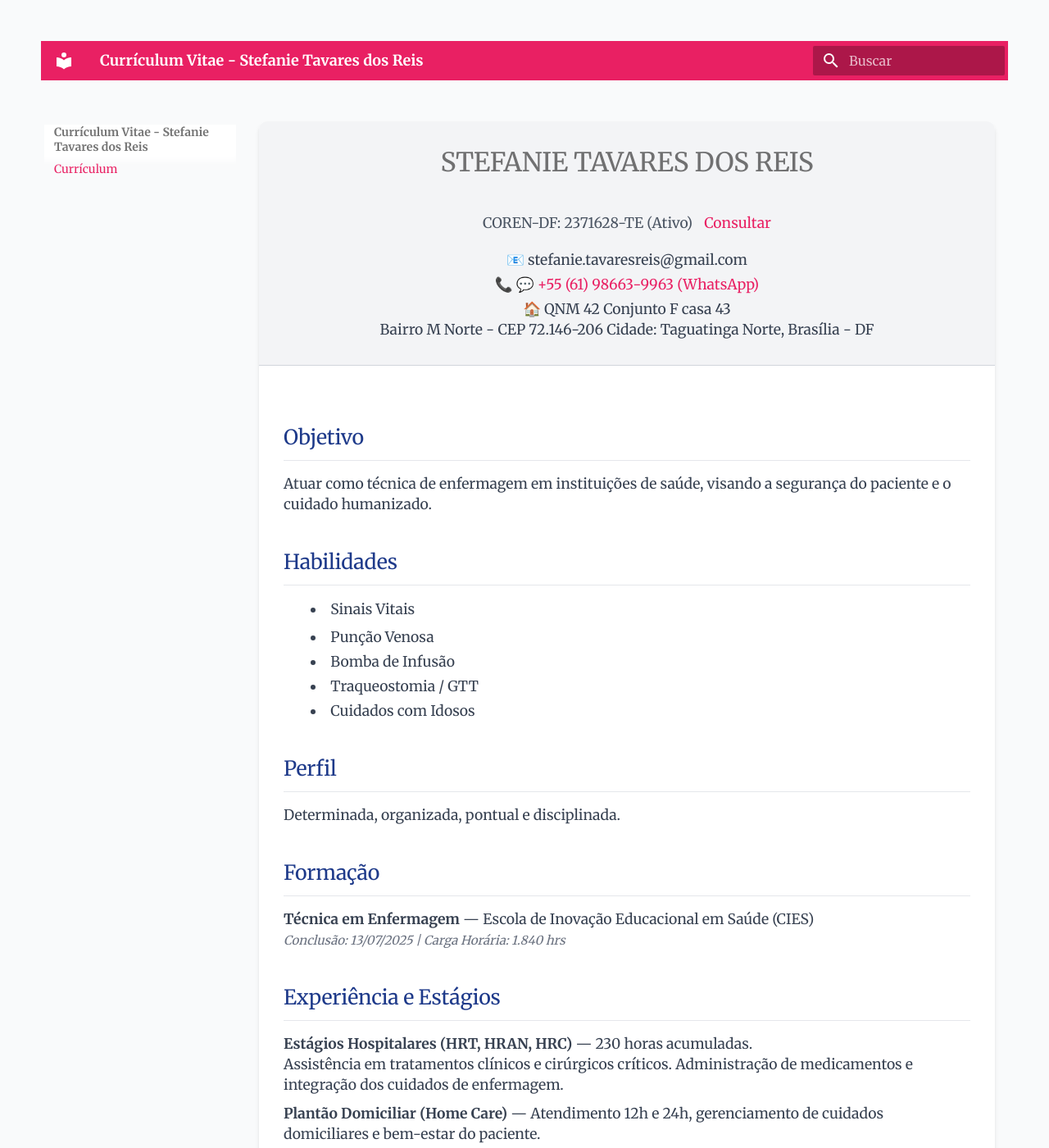
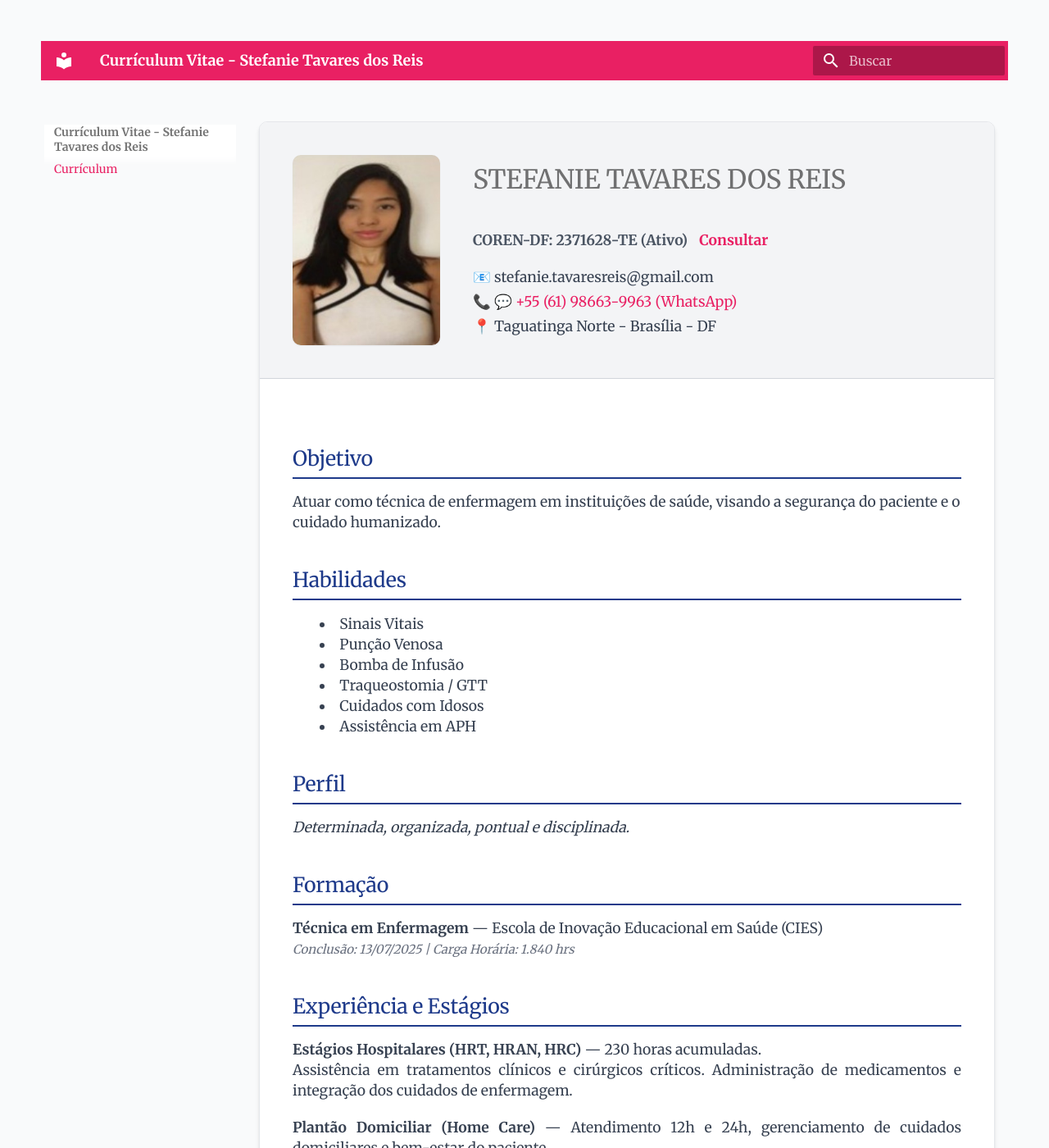
Before and after one commit to vanderlinuxcode/stefanie, an MkDocs documentation site: the page built from docs/index.md, in a window 1280 px wide and 1400 px high. Shown: the whole window at 82% size. Built offline with MkDocs 1.6.1 and Material for MkDocs 9.7.7, drawn with Linux system fonts in a browser that asks for light colours; nearby versions of some CDN libraries; some of the changed text lies outside the part shown.

Commit message:
Curriculum v2.0

```diff
--- a/docs/index.md
+++ b/docs/index.md
@@ -8,79 +8,95 @@
   <link href="https://fonts.googleapis.com/css2?family=Merriweather:wght@400;700&display=swap" rel="stylesheet">
   <style>
     body {
-        font-family: 'Merriweather', serif;
-     }
-   @media print {
-  .no-print {
-    display: none !important;
-    visibility: hidden !important;
-  }
-}
-  .btn-action {
-  display: inline-block;
-  font-family: 'Merriweather', serif; /* mesma fonte do currículo */
-  background-color: #1E3A8A; /* azul marinho */
-  color: #FFFFFF; /* texto branco */
-  padding: 0.5rem 1.5rem;
-  border-radius: 0.375rem; /* cantos arredondados */
-  font-size: 0.9rem;
-  font-weight: 600;
-  text-decoration: none;
-  transition: background-color 0.3s ease;
-}
-.btn-action:hover {
-  background-color: #1E40AF;
-}
+      font-family: 'Merriweather', serif;
+    }
+    @media print {
+      .no-print {
+        display: none !important;
+      }
+      body {
+        background-color: white;
+        padding: 0;
+      }
+      .max-w-3xl {
+        box-shadow: none !important;
+        margin: 0 !important;
+        max-width: 100% !important;
+      }
+    }
+    .btn-action {
+      display: inline-block;
+      font-family: 'Merriweather', serif;
+      background-color: #1E3A8A;
+      color: #FFFFFF !important;
+      padding: 0.5rem 1.5rem;
+      border-radius: 0.375rem;
+      font-size: 0.9rem;
+      font-weight: 600;
+      text-decoration: none;
+      transition: background-color 0.3s ease;
+      border: none;
+      cursor: pointer;
+    }
+    .btn-action:hover {
+      background-color: #1E40AF;
+    }
   </style>
 </head>
 
-<body class="bg-gray-50 leading-relaxed tracking-normal p-6 md:p-10">
+<body class="bg-gray-50 leading-relaxed tracking-normal p-4 md:p-10">
 
-  <div class="max-w-3xl mx-auto bg-white shadow-md rounded-lg overflow-hidden">
+  <div class="max-w-3xl mx-auto bg-white shadow-md rounded-lg overflow-hidden border border-gray-200">
 
-    <!-- Cabeçalho -->
-    <header class="bg-gray-100 border-b border-gray-300 p-6 text-center">
-      <h1 class="text-3xl font-bold text-gray-900 uppercase">Stefanie Tavares dos Reis</h1>
-      <p class="text-sm text-gray-600 mt-2">
-  COREN-DF: 2371628-TE (Ativo)
-  <a href="https://www.coren-df.gov.br" target="_blank" class="text-blue-900 hover:underline ml-2">
-    Consultar
-  </a>
-</p>
+    <header class="bg-gray-100 border-b border-gray-300 p-8 flex flex-col md:flex-row items-center gap-8">
 
-      <div class="mt-4 text-sm text-gray-700 space-y-1">
-        <p>📧 stefanie.tavaresreis@gmail.com</p>
-       <p> 📞 <a href="https://wa.me/5561986639963" target="_blank" class="text-blue-900 hover:underline">💬 +55 (61) 98663-9963 (WhatsApp) </a> </p>
-        <p>🏠 QNM 42 Conjunto F casa 43 </br> Bairro M Norte - CEP 72.146-206 Cidade: Taguatinga Norte, Brasília - DF</p>
+      <div class="flex-shrink-0">
+        <img src="img/foto_stefanie.jpg" alt="Stefanie Tavares" class="w-32 h-40 md:w-36 md:h-44 object-cover rounded-lg border-2 border-gray-300 shadow-sm bg-white">
+      </div>
+
+      <div class="text-center md:text-left">
+        <h1 class="text-3xl font-bold text-gray-900 uppercase">Stefanie Tavares dos Reis</h1>
+        <p class="text-sm text-gray-600 mt-2 font-semibold">
+          COREN-DF: 2371628-TE (Ativo)
+          <a href="https://www.coren-df.gov.br" target="_blank" class="text-blue-900 hover:underline ml-2">
+            Consultar
+          </a>
+        </p>
+
+        <div class="mt-4 text-sm text-gray-700 space-y-1">
+          <p>📧 stefanie.tavaresreis@gmail.com</p>
+          <p>📞 <a href="https://wa.me/5561986639963" target="_blank" class="text-blue-900 hover:underline">💬 +55 (61) 98663-9963 (WhatsApp) </a> </p>
+          <p>📍 Taguatinga Norte - Brasília - DF</p>
+        </div>
       </div>
     </header>
 
-    <!-- Conteúdo vertical -->
-    <div class="p-6 space-y-8">
+    <div class="p-8 space-y-8">
 
       <section>
-        <h2 class="text-xl font-bold text-blue-900 border-b pb-2 mb-3">Objetivo</h2>
+        <h2 class="text-xl font-bold text-blue-900 border-b-2 border-blue-900 pb-1 mb-3">Objetivo</h2>
         <p class="text-gray-700 text-sm">Atuar como técnica de enfermagem em instituições de saúde, visando a segurança do paciente e o cuidado humanizado.</p>
       </section>
 
       <section>
-        <h2 class="text-xl font-bold text-blue-900 border-b pb-2 mb-3">Habilidades</h2>
-        <ul class="list-disc list-inside text-gray-700 text-sm space-y-1">
+        <h2 class="text-xl font-bold text-blue-900 border-b-2 border-blue-900 pb-1 mb-3">Habilidades</h2>
+        <ul class="grid grid-cols-2 gap-2 text-gray-700 text-sm list-disc list-inside">
           <li>Sinais Vitais</li>
           <li>Punção Venosa</li>
           <li>Bomba de Infusão</li>
           <li>Traqueostomia / GTT</li>
           <li>Cuidados com Idosos</li>
+          <li>Assistência em APH</li>
         </ul>
       </section>
 
       <section>
-        <h2 class="text-xl font-bold text-blue-900 border-b pb-2 mb-3">Perfil</h2>
-        <p class="text-gray-700 text-sm">Determinada, organizada, pontual e disciplinada.</p>
+        <h2 class="text-xl font-bold text-blue-900 border-b-2 border-blue-900 pb-1 mb-3">Perfil</h2>
+        <p class="text-gray-700 text-sm font-medium italic">Determinada, organizada, pontual e disciplinada.</p>
       </section>
 
       <section>
-        <h2 class="text-xl font-bold text-blue-900 border-b pb-2 mb-3">Formação</h2>
+        <h2 class="text-xl font-bold text-blue-900 border-b-2 border-blue-900 pb-1 mb-3">Formação</h2>
         <p class="text-gray-700 text-sm">
           <strong>Técnica em Enfermagem</strong> — Escola de Inovação Educacional em Saúde (CIES)<br>
           <span class="text-xs text-gray-500 italic">Conclusão: 13/07/2025 | Carga Horária: 1.840 hrs</span>
@@ -88,18 +104,20 @@
       </section>
 
       <section>
-        <h2 class="text-xl font-bold text-blue-900 border-b pb-2 mb-3">Experiência e Estágios</h2>
-        <p class="text-gray-700 text-sm">
-          <strong>Estágios Hospitalares (HRT, HRAN, HRC)</strong> — 230 horas acumuladas.<br>
-          Assistência em tratamentos clínicos e cirúrgicos críticos. Administração de medicamentos e integração dos cuidados de enfermagem.
-        </p>
-        <p class="text-gray-700 text-sm mt-2">
-          <strong>Plantão Domiciliar (Home Care)</strong> — Atendimento 12h e 24h, gerenciamento de cuidados domiciliares e bem-estar do paciente.
-        </p>
+        <h2 class="text-xl font-bold text-blue-900 border-b-2 border-blue-900 pb-1 mb-3">Experiência e Estágios</h2>
+        <div class="space-y-4">
+            <p class="text-gray-700 text-sm text-justify">
+              <strong>Estágios Hospitalares (HRT, HRAN, HRC)</strong> — 230 horas acumuladas.<br>
+              Assistência em tratamentos clínicos e cirúrgicos críticos. Administração de medicamentos e integração dos cuidados de enfermagem.
+            </p>
+            <p class="text-gray-700 text-sm text-justify">
+              <strong>Plantão Domiciliar (Home Care)</strong> — Atendimento 12h e 24h, gerenciamento de cuidados domiciliares e bem-estar do paciente.
+            </p>
+        </div>
       </section>
 
       <section>
-        <h2 class="text-xl font-bold text-blue-900 border-b pb-2 mb-3">Outros Cursos</h2>
+        <h2 class="text-xl font-bold text-blue-900 border-b-2 border-blue-900 pb-1 mb-3">Outros Cursos</h2>
         <ul class="list-disc list-inside text-gray-700 text-sm space-y-1">
           <li>Qualificação Técnica em Cuidador de Idosos — CIES (1.000 hrs)</li>
           <li>Capacitação em Saúde — APH, Feridas e Curativos, Flebotomia</li>
@@ -107,26 +125,23 @@
         </ul>
       </section>
 
-     <!-- Caixa de Download PDF -->
-<section class="bg-gray-100 border border-gray-300 p-4 rounded-lg text-center no-print">
-  <h2 class="text-lg font-bold text-gray-800 mb-2">📄 Baixar Currículo</h2>
-  <p class="text-sm text-gray-700 mb-3">Clique abaixo para obter a versão em PDF:</p>
-  <a href="Currículum-stefanie.pdf" class="btn-action">⬇️ Download PDF</a>
-</section>
+      <div class="grid grid-cols-1 md:grid-cols-2 gap-4 no-print border-t pt-8">
+          <div class="bg-gray-100 border border-gray-300 p-4 rounded-lg text-center">
+            <h2 class="text-md font-bold text-gray-800 mb-2">📄 Baixar PDF</h2>
+            <a href="Currículum-stefanie.pdf" class="btn-action">⬇️ Download</a>
+          </div>
 
-<!-- Caixa de Imprimir -->
-<section class="bg-gray-100 border border-gray-300 p-4 rounded-lg text-center no-print">
-  <h2 class="text-lg font-bold text-gray-800 mb-2">🖨️ Imprimir Currículo</h2>
-  <p class="text-sm text-gray-700 mb-3">Clique abaixo para gerar uma versão impressa:</p>
-  <button onclick="window.print()" class="btn-action">Imprimir</button>
-</section>
+          <div class="bg-gray-100 border border-gray-300 p-4 rounded-lg text-center">
+            <h2 class="text-md font-bold text-gray-800 mb-2">🖨️ Imprimir</h2>
+            <button onclick="window.print()" class="btn-action w-full md:w-auto">Gerar Impressão</button>
+          </div>
+      </div>
 
-    </div>
-  </div>
-   <p style="text-align:center; font-size:12px; color:#555;">
-   <br>
+    </div> </div> <footer class="text-center mt-6 mb-10">
+    <p class="text-[12px] text-gray-500">
       MkDocs - Currículum desenvolvido por vanderlinuxcode - 2026
     </p>
+  </footer>
 
 </body>
 </html>
--- a/mkdocs.yml
+++ b/mkdocs.yml
@@ -10,7 +10,7 @@ theme:
       accent: blue
   features:
     - navigation.top
-    - toc.integrate   # títulos aparecem na lateral
+    - toc.integrate
   generator: false
 
 markdown_extensions:
--- a/overrides/partials/footer.html
+++ b/overrides/partials/footer.html
@@ -7,7 +7,7 @@
       💬 <a href="https://wa.me/5561986639963" target="_blank" style="color:#1E3A8A; text-decoration:none;">
         WhatsApp
       </a> |
-      🏠 Taguatinga, Brasília - DF
+      🏠 Taguatinga Norte - Brasília - DF
     </p>
     <p style="margin-top:0.5rem;">
       Currículum Vitae — Stefanie Tavares dos Reis
```
Also changed, not shown: docs/img/foto_stefanie.jpg (added), site/404.html, site/img/foto_stefanie.jpg (added), site/index.html, site/search/search_index.json, 2 other files.
